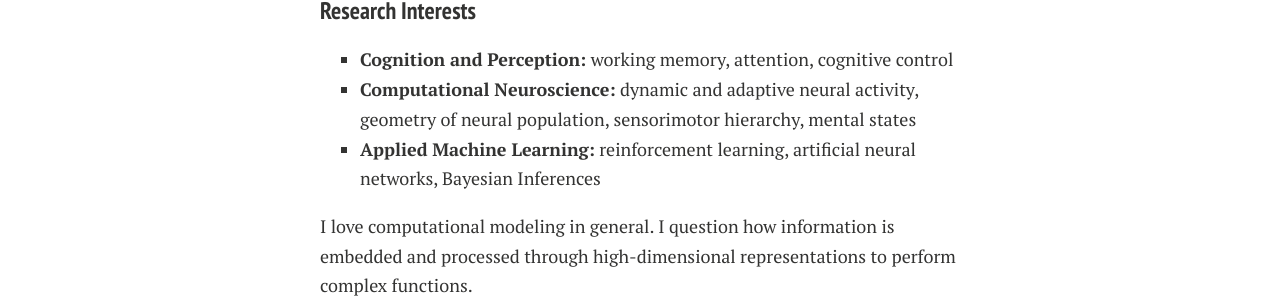
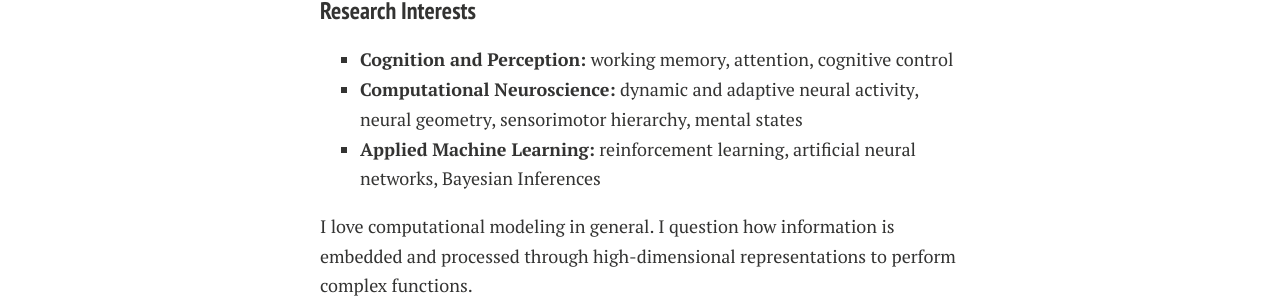
Before and after one commit to Qingqing-Yang-177/Qingqing-Yang-177.github.io, a Jekyll site: the page built from index.md, in a window 1280 px wide. Shown: the part 589-891 px from the top of the page. Built offline with Jekyll 4.4.1, drawn with Linux system fonts in a browser that asks for light colours; nearby versions of some CDN libraries; comment, search, counter and statistics services are not loaded; a style sheet for code colours, icons or effects is not loaded; our own code applies the rules of GitHub Pages for plain Markdown files.

Commit message:
Update index.md

```diff
--- a/index.md
+++ b/index.md
@@ -18,7 +18,7 @@ Hi, I am Qingqing Yang, and I just graduated with an M.A. in Psychology from New
 ### Research Interests
 
 - **Cognition and Perception:** working memory, attention, cognitive control
-- **Computational Neuroscience:** dynamic and adaptive neural activity, geometry of neural population, sensorimotor hierarchy, mental states
+- **Computational Neuroscience:** dynamic and adaptive neural activity, neural geometry, sensorimotor hierarchy, mental states
 - **Applied Machine Learning:** reinforcement learning, artificial neural networks, Bayesian Inferences
 
 I love computational modeling in general. I question how information is embedded and processed through high-dimensional representations to perform complex functions.
```
